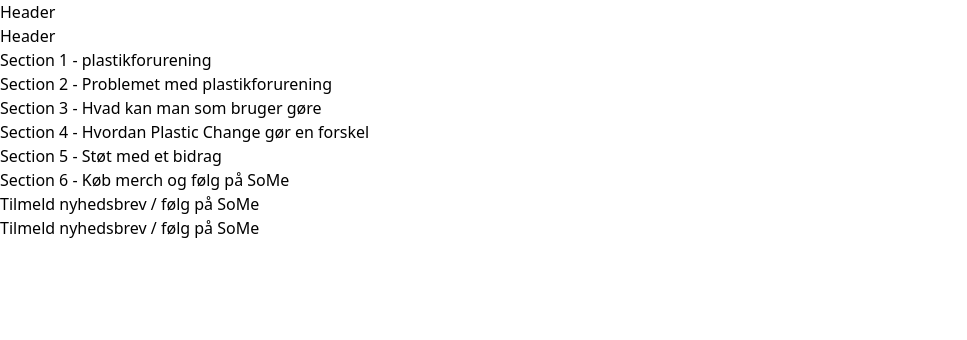
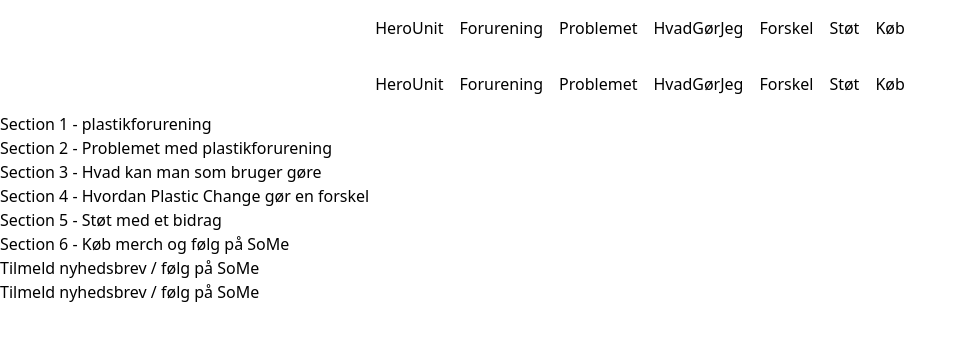
Before and after one commit to KamillaHA/SingleUseSucks, an Astro site: page / in a window 1280 px wide. Shown: the whole page, without its empty margins (0-967 px from the left). Built offline with nearby package versions, Linux system fonts and the light colour scheme; Astro itself is replaced by a stand-in of ours.

Commit message:
Header - Sektion

```diff
--- a/src/components/Footer.astro
+++ b/src/components/Footer.astro
@@ -1,7 +1,6 @@
 ---
 
 ---
-
 <div>
   <p>Tilmeld nyhedsbrev / følg på SoMe</p>
 </div>
--- a/src/components/Forskel.astro
+++ b/src/components/Forskel.astro
@@ -1,5 +1,5 @@
 <p>Section 4 - Hvordan Plastic Change gør en forskel</p>
 
-<section>
+<section id="Forskel">
     <h2></h2>
   </section>
--- a/src/components/Forurening.astro
+++ b/src/components/Forurening.astro
@@ -1,5 +1,5 @@
 <p>Section 1 - plastikforurening</p>
 
-<section>
+<section id="Forurening">
     <h2></h2>
   </section>
--- a/src/components/Header.astro
+++ b/src/components/Header.astro
@@ -1,5 +1,13 @@
 ---
 ---
-<div>
-Header
+<div class="flex flex-row justify-center py-4">
+    <ul class="flex flex-row gap-4">
+        <li class=""><a href="#Herounit">HeroUnit</a></li>
+        <li class=""><a href="#Forurening">Forurening</a></li>
+        <li class=""><a href="#Problemet">Problemet</a></li>
+        <li class=""><a href="#HvadGørJeg">HvadGørJeg</a></li>
+        <li class=""><a href="#Forskel">Forskel</a></li>
+        <li class=""><a href="#Støt">Støt</a></li>
+        <li class=""><a href="#Køb">Køb</a></li>
+    </ul>
 </div>
--- a/src/components/HeroUnit.astro
+++ b/src/components/HeroUnit.astro
@@ -1,3 +1,3 @@
-<section>
+<section id="Herounit">
     <h2></h2>
   </section>
--- a/src/components/HvadGørJeg.astro
+++ b/src/components/HvadGørJeg.astro
@@ -1,5 +1,5 @@
 <p>Section 3 - Hvad kan man som bruger gøre</p>
 
-<section>
+<section id="HvadGørJeg">
     <h2></h2>
   </section>
--- a/src/components/Køb.astro
+++ b/src/components/Køb.astro
@@ -1,5 +1,5 @@
 <p>Section 6 - Køb merch og følg på SoMe</p>
 
-<section>
+<section id="Køb">
     <h2></h2>
   </section>
--- a/src/components/Problemet.astro
+++ b/src/components/Problemet.astro
@@ -1,5 +1,5 @@
 <p>Section 2 - Problemet med plastikforurening</p>
 
-<section>
+<section id="Problemet">
     <h2></h2>
   </section>
--- a/src/components/Støt.astro
+++ b/src/components/Støt.astro
@@ -1,5 +1,5 @@
 <p>Section 5 - Støt med et bidrag</p>
 
-<section>
+<section id="Støt">
     <h2></h2>
   </section>
```
